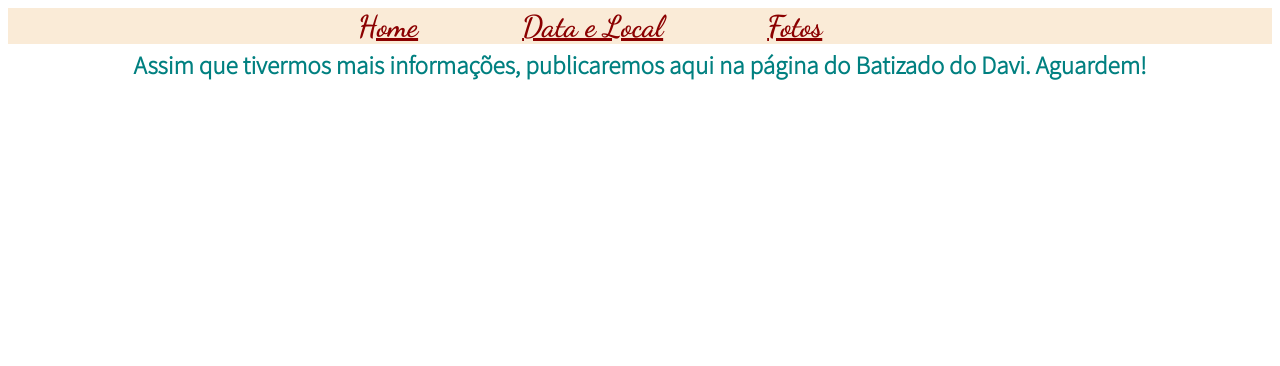
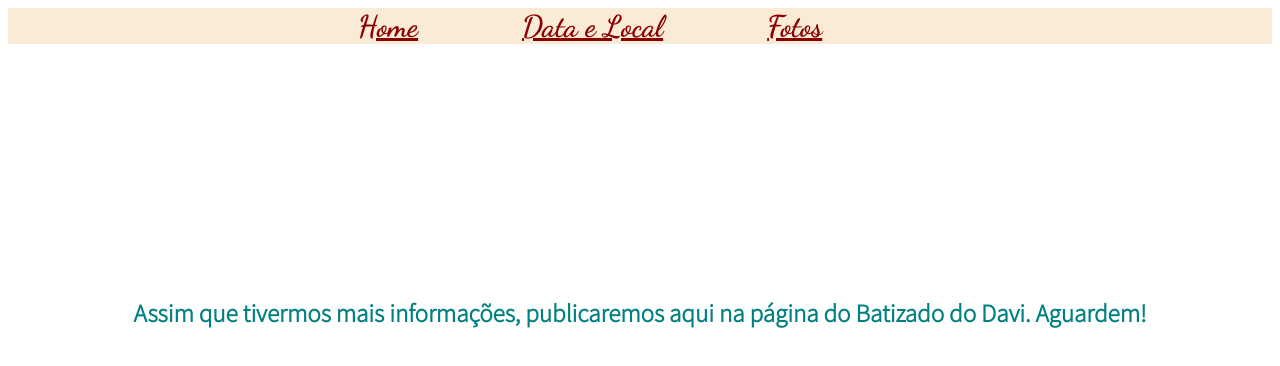
Before and after one commit to vhuberid/Projeto-Batizado-Davi, a plain HTML site: page data-e-local.html in a window 1280 px wide. Drawn offline with Linux system fonts and the light colour scheme.

Commit message:
another commit

```diff
--- a/data-e-local.html
+++ b/data-e-local.html
@@ -16,6 +16,6 @@
         <a class="header-links" href="./data-e-local.html">Data e Local</a>
         <a class="header-links" href="./fotos.html">Fotos</a>
     </header>
-    <p>Assim que tivermos mais informações, publicaremos aqui na página do Batizado do Davi. Aguardem! </p>
+    <p class="msg-date-local">Assim que tivermos mais informações, publicaremos aqui na página do Batizado do Davi. Aguardem! </p>
 </body>
 </html>
--- a/styles.css
+++ b/styles.css
@@ -50,3 +50,7 @@ p{
     margin-left: 15%;
     display: inline-block;
 }
+
+.msg-date-local {
+    margin-top: 20%;
+}
```
